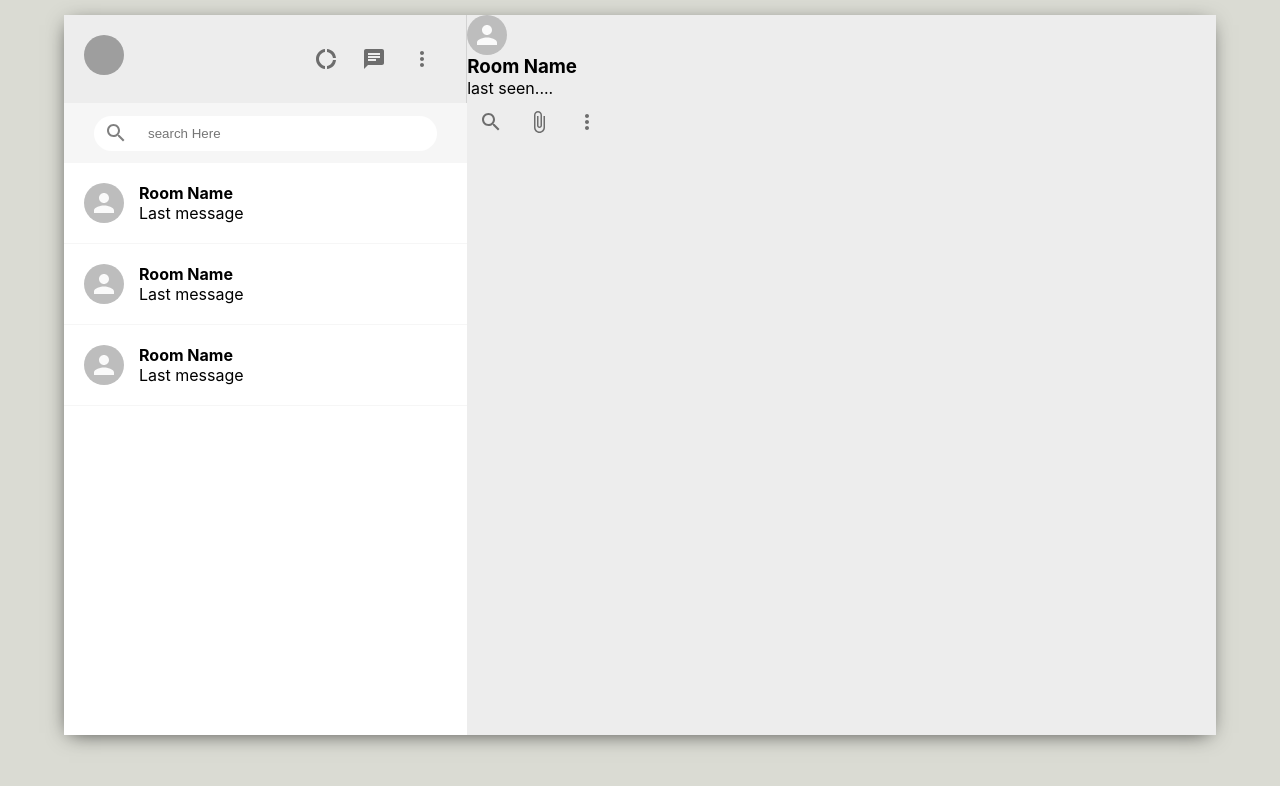
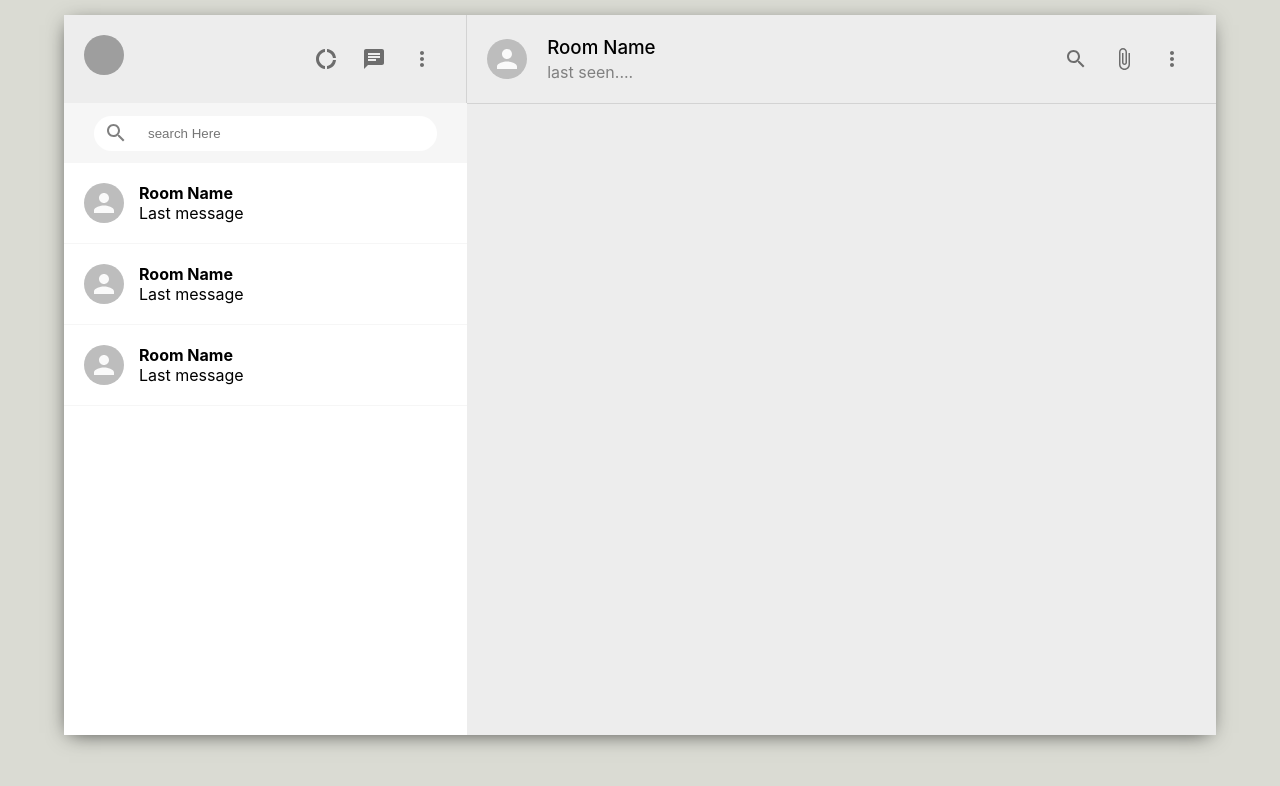
Before and after one commit to Arman-Arzoo/whatapp, a React (Create React App) app in the folder whatapp-mern/: page / in a window 1280 px wide. Shown: the top 786 px of the page. Built offline with nearby package versions, Linux system fonts and the light colour scheme; grey boxes are pictures that could not be loaded.

Commit message:
complete chat header

```diff
--- a/whatapp-mern/src/components/chat.css
+++ b/whatapp-mern/src/components/chat.css
@@ -3,3 +3,23 @@
   flex-direction: column;
   flex: 0.65;
 }
+.chat__header {
+  display: flex;
+  align-items: center;
+  padding: 20px;
+  border-bottom: 1px solid lightgray;
+}
+
+.chat__headerInfo {
+  flex: 1;
+  padding-left: 20px;
+}
+
+.chat__headerInfo > h3 {
+  margin-bottom: 3px;
+  font-weight: 500;
+}
+
+.chat__headerInfo > p {
+  color: gray;
+}
```
